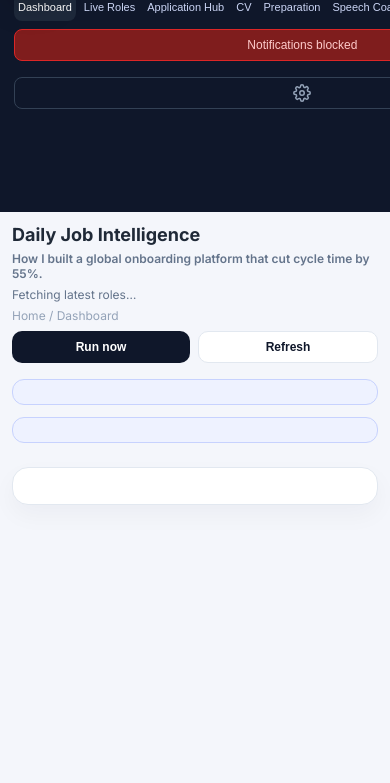
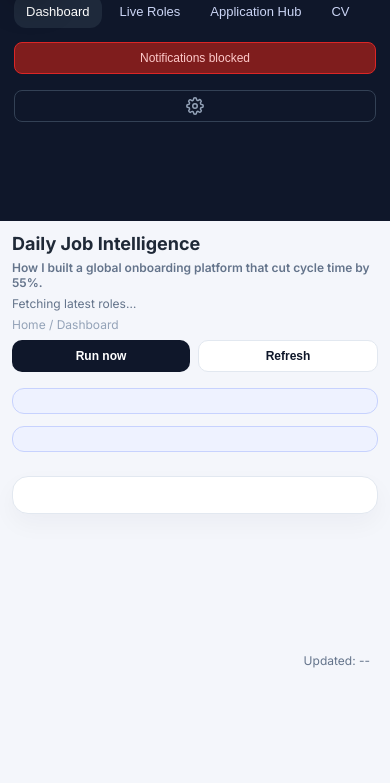
Before and after one commit to MEMAtest/job-digest-portal, a website with bundled scripts: page index.html in a window 390 px wide. Shown: the part 61-844 px from the top of the page. Built offline with nearby package versions, Linux system fonts and the light colour scheme; no server answers; files whose address does not match are found by name.

Commit message:
Fix mobile top nav scrolling

```diff
--- a/styles.part2.css
+++ b/styles.part2.css
@@ -1015,15 +1015,28 @@
   .sidebar-footer { display: none; }
   .nav {
     flex-direction: row;
-    gap: 4px;
+    gap: 6px;
+    width: 100%;
+    max-width: calc(100vw - 28px);
+    overflow-x: auto;
+    overflow-y: hidden;
+    padding: 2px 0 6px;
+    scroll-snap-type: x proximity;
+    scrollbar-width: none;
+    -webkit-overflow-scrolling: touch;
+  }
+  .nav::-webkit-scrollbar {
+    display: none;
   }
   .nav-item {
-    flex: 1;
+    flex: 0 0 auto;
     text-align: center;
-    padding: 8px 4px;
-    font-size: 11px;
+    min-width: max-content;
+    padding: 9px 12px;
+    font-size: 13px;
     white-space: nowrap;
-    border-radius: 8px;
+    border-radius: 12px;
+    scroll-snap-align: start;
   }
 
   /* Content */
```
